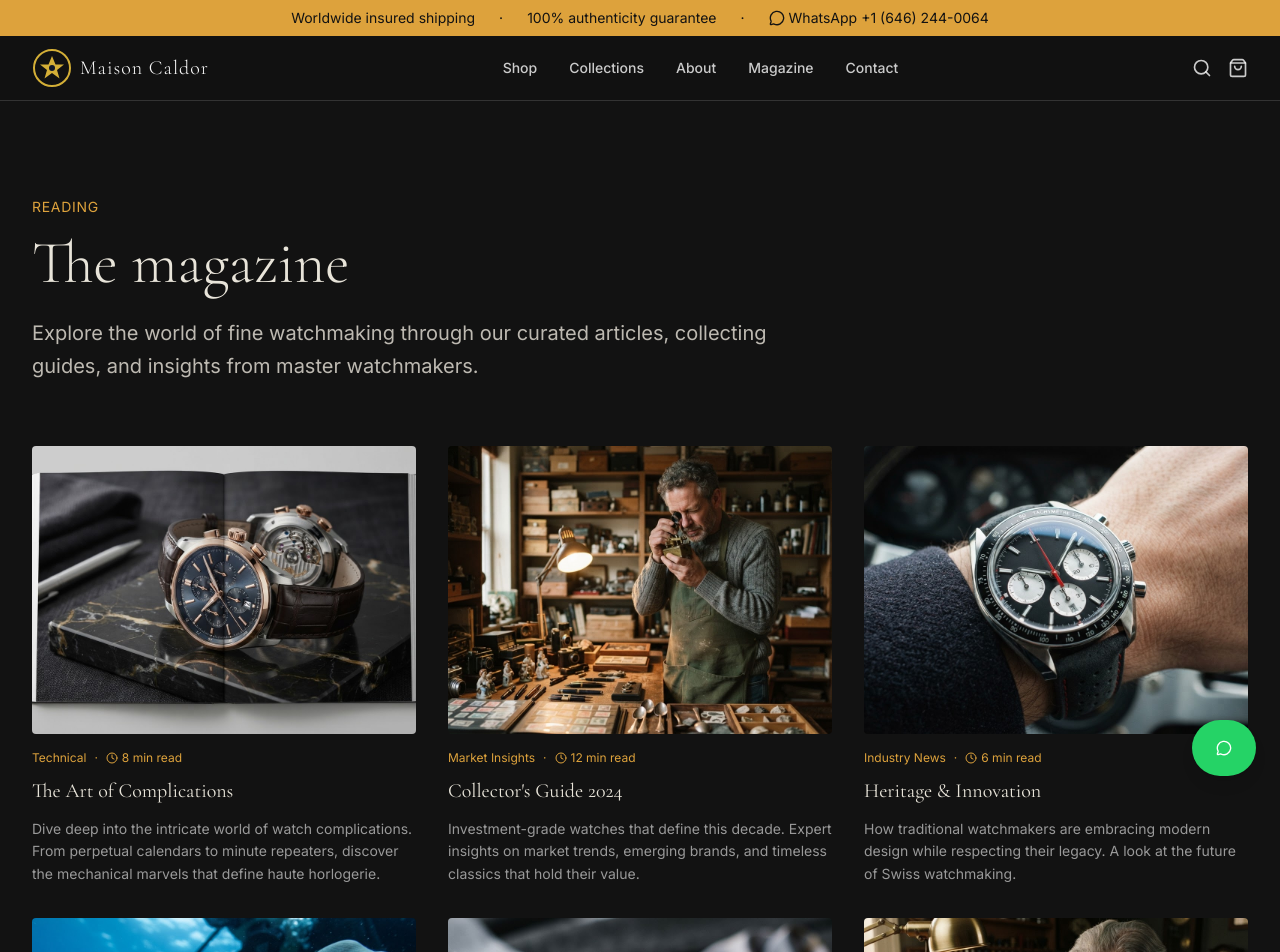
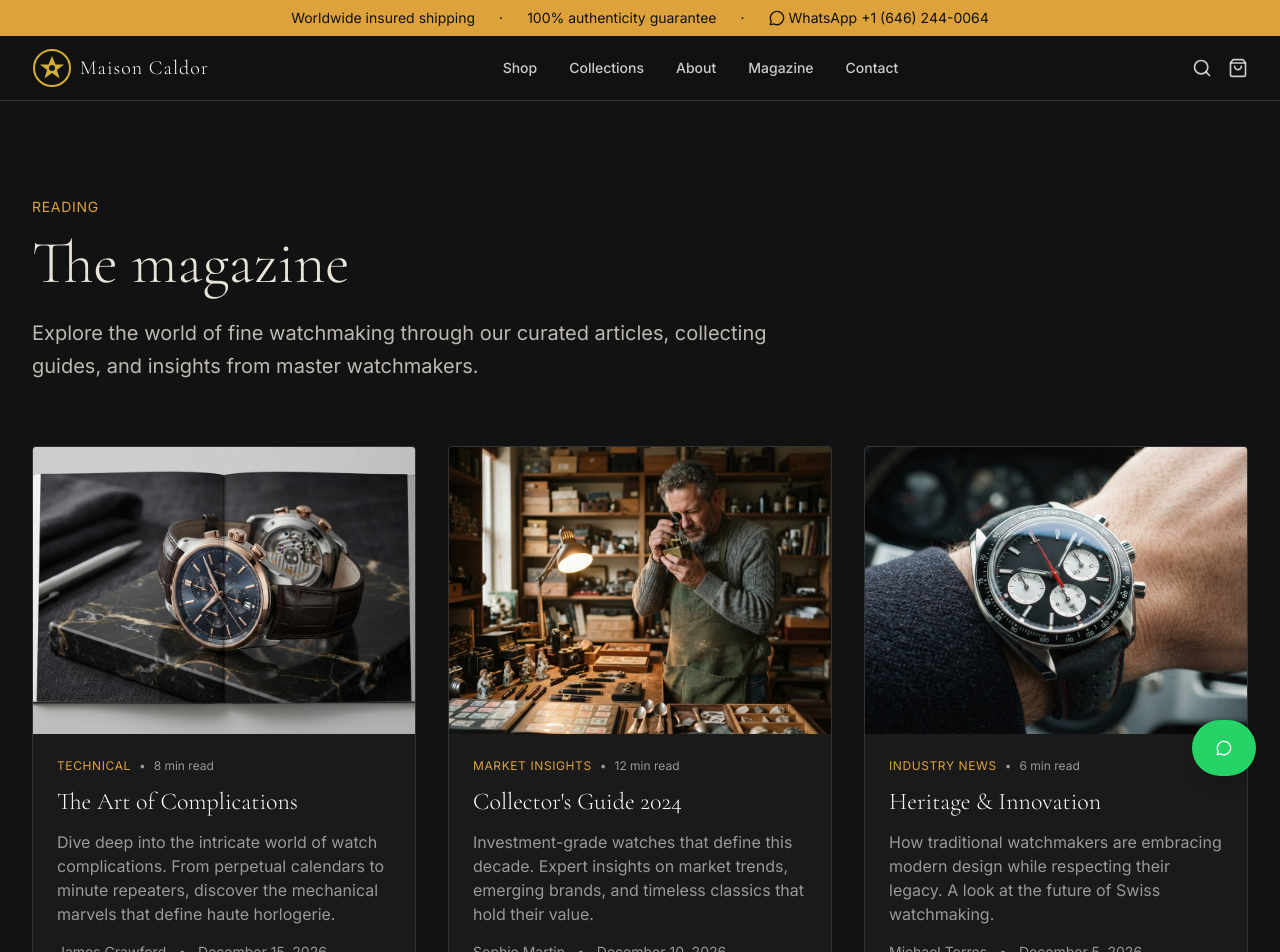
Before and after one commit to Maxwellchia7/sg-a59adf97-559a-45e1-ad33-f2bbe426fa1d-1787956764, a Next.js app: page /magazine in a window 1280 px wide. Shown: the top 952 px of the page. Built offline with nearby package versions, Linux system fonts and the light colour scheme.

Commit message:
fix(assets): resolve ts errors and update image path

```diff
--- a/src/components/EditorDesk.tsx
+++ b/src/components/EditorDesk.tsx
@@ -16,7 +16,7 @@ export function EditorDesk() {
         <div className="grid md:grid-cols-2 gap-12 items-center">
           <div className="relative overflow-hidden rounded-lg aspect-square">
             <img
-              src="/featured/editors-pick.jpg"
+              src="/generated/product-rolex-daytona.png"
               alt="Featured watch"
               className="w-full h-full object-cover"
             />
--- a/src/components/ReadingSection.tsx
+++ b/src/components/ReadingSection.tsx
@@ -47,35 +47,32 @@ export function ReadingSection() {
 
         <div className="grid grid-cols-1 md:grid-cols-3 gap-8">
           {articles.map((article) => (
-            <Link
-              key={article.slug}
-              href={`/magazine/${article.slug}`}
-              className="group"
+            <div
+              key={article.id}
+              className="group bg-card border border-border rounded-lg overflow-hidden hover:border-primary/50 hover:shadow-lg transition-all duration-300"
             >
-              <div className="relative overflow-hidden rounded-lg aspect-[4/3] mb-4">
+              <Link href={`/magazine#article-${article.id}`}>
+                <div className="relative aspect-[4/3] overflow-hidden">
                   <img
                     src={article.image}
                     alt={article.title}
-                  className="w-full h-full object-cover group-hover:scale-105 transition-transform duration-700"
+                    className="w-full h-full object-cover group-hover:scale-105 transition-transform duration-500"
                   />
                 </div>
-
-              <div className="flex items-center gap-2 text-xs text-primary mb-3">
-                <span>{article.category}</span>
-                <span>·</span>
-                <div className="flex items-center gap-1">
-                  <Clock className="h-3 w-3" />
-                  <span>{article.readTime}</span>
+              </Link>
+              <div className="p-6">
+                <p className="text-xs text-primary uppercase tracking-wider mb-2">
+                  {article.category}
+                </p>
+                <Link href={`/magazine#article-${article.id}`}>
+                  <h3 className="text-xl font-serif font-light mb-3 text-foreground group-hover:text-primary transition-colors">
+                    {article.title}
+                  </h3>
+                </Link>
+                <p className="text-sm text-muted-foreground mb-4">{article.excerpt}</p>
+                <p className="text-xs text-muted-foreground">{article.readTime}</p>
               </div>
             </div>
-
-              <h3 className="text-xl font-serif text-accent group-hover:text-primary transition-colors mb-3 leading-snug">
-                {article.title}
-              </h3>
-              <p className="text-sm text-muted-foreground leading-relaxed">
-                {article.excerpt}
-              </p>
-            </Link>
           ))}
         </div>
       </div>
--- a/src/pages/magazine.tsx
+++ b/src/pages/magazine.tsx
@@ -88,37 +88,39 @@ export default function MagazinePage() {
             </p>
           </div>
 
-          <div className="grid grid-cols-1 md:grid-cols-2 lg:grid-cols-3 gap-8">
+          <div className="grid md:grid-cols-2 lg:grid-cols-3 gap-8">
             {articles.map((article) => (
-              <Link
-                key={article.slug}
-                href={`/magazine/${article.slug}`}
-                className="group"
+              <div
+                key={article.id}
+                id={`article-${article.id}`}
+                className="group bg-card border border-border rounded-lg overflow-hidden hover:border-primary/50 hover:shadow-lg transition-all duration-300"
               >
-                <div className="relative overflow-hidden rounded-lg aspect-[4/3] mb-4">
+                <div className="relative aspect-[4/3] overflow-hidden">
                   <img
                     src={article.image}
                     alt={article.title}
-                    className="w-full h-full object-cover group-hover:scale-105 transition-transform duration-700"
+                    className="w-full h-full object-cover group-hover:scale-105 transition-transform duration-500"
                   />
                 </div>
-
-                <div className="flex items-center gap-2 text-xs text-primary mb-3">
-                  <span>{article.category}</span>
-                  <span>·</span>
-                  <div className="flex items-center gap-1">
-                    <Clock className="h-3 w-3" />
-                    <span>{article.readTime}</span>
+                <div className="p-6">
+                  <div className="flex items-center gap-2 mb-3">
+                    <span className="text-xs text-primary uppercase tracking-wider">
+                      {article.category}
+                    </span>
+                    <span className="text-xs text-muted-foreground">•</span>
+                    <span className="text-xs text-muted-foreground">{article.readTime}</span>
+                  </div>
+                  <h3 className="text-2xl font-serif font-light mb-3 text-foreground group-hover:text-primary transition-colors">
+                    {article.title}
+                  </h3>
+                  <p className="text-muted-foreground mb-4">{article.excerpt}</p>
+                  <div className="flex items-center gap-3 text-sm text-muted-foreground">
+                    <span>{article.author}</span>
+                    <span>•</span>
+                    <span>{article.date}</span>
                   </div>
                 </div>
-
-                <h3 className="text-xl font-serif text-accent group-hover:text-primary transition-colors mb-3 leading-snug">
-                  {article.title}
-                </h3>
-                <p className="text-sm text-muted-foreground leading-relaxed">
-                  {article.excerpt}
-                </p>
-              </Link>
+              </div>
             ))}
           </div>
         </div>
```
Lines whose indentation alone changed are shown as unchanged.
